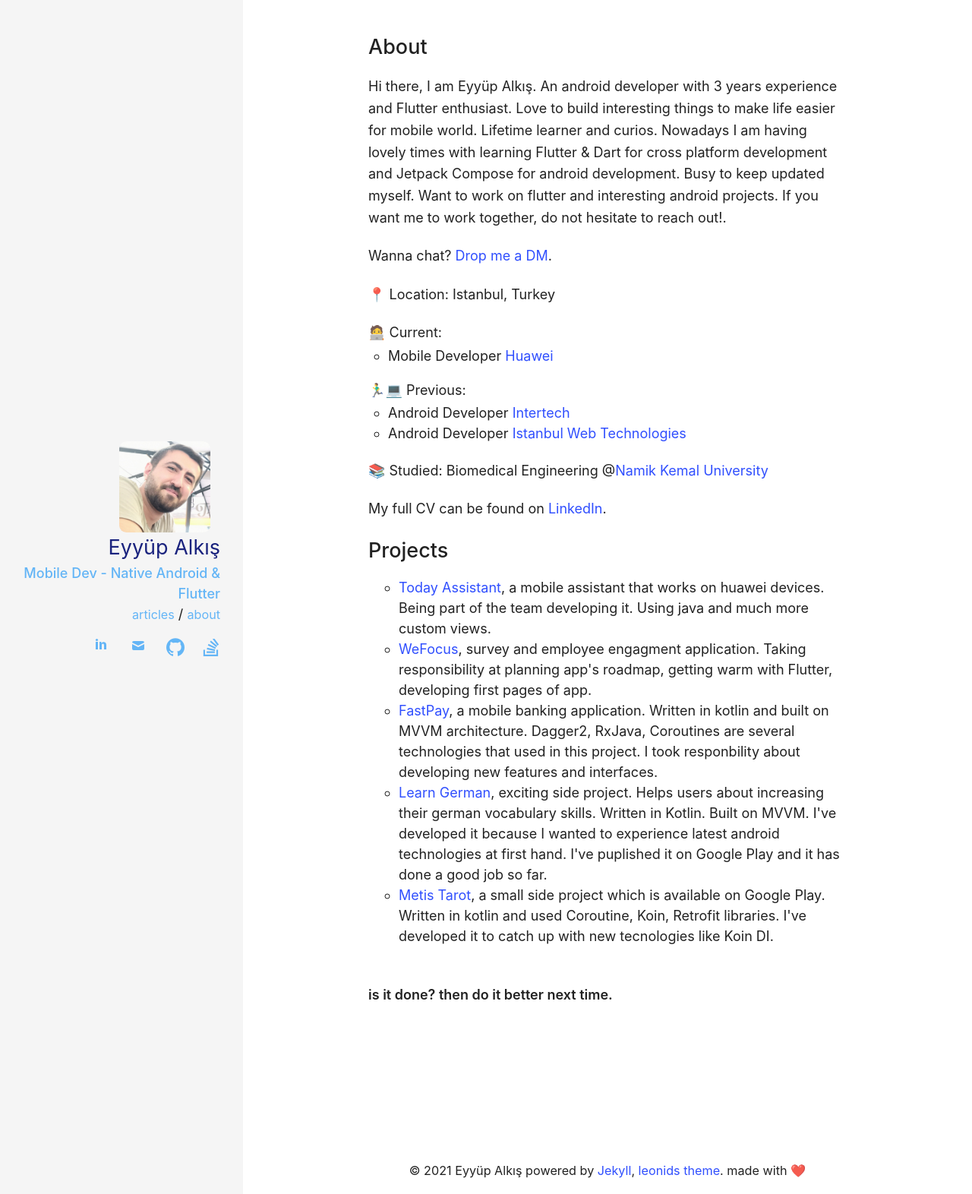
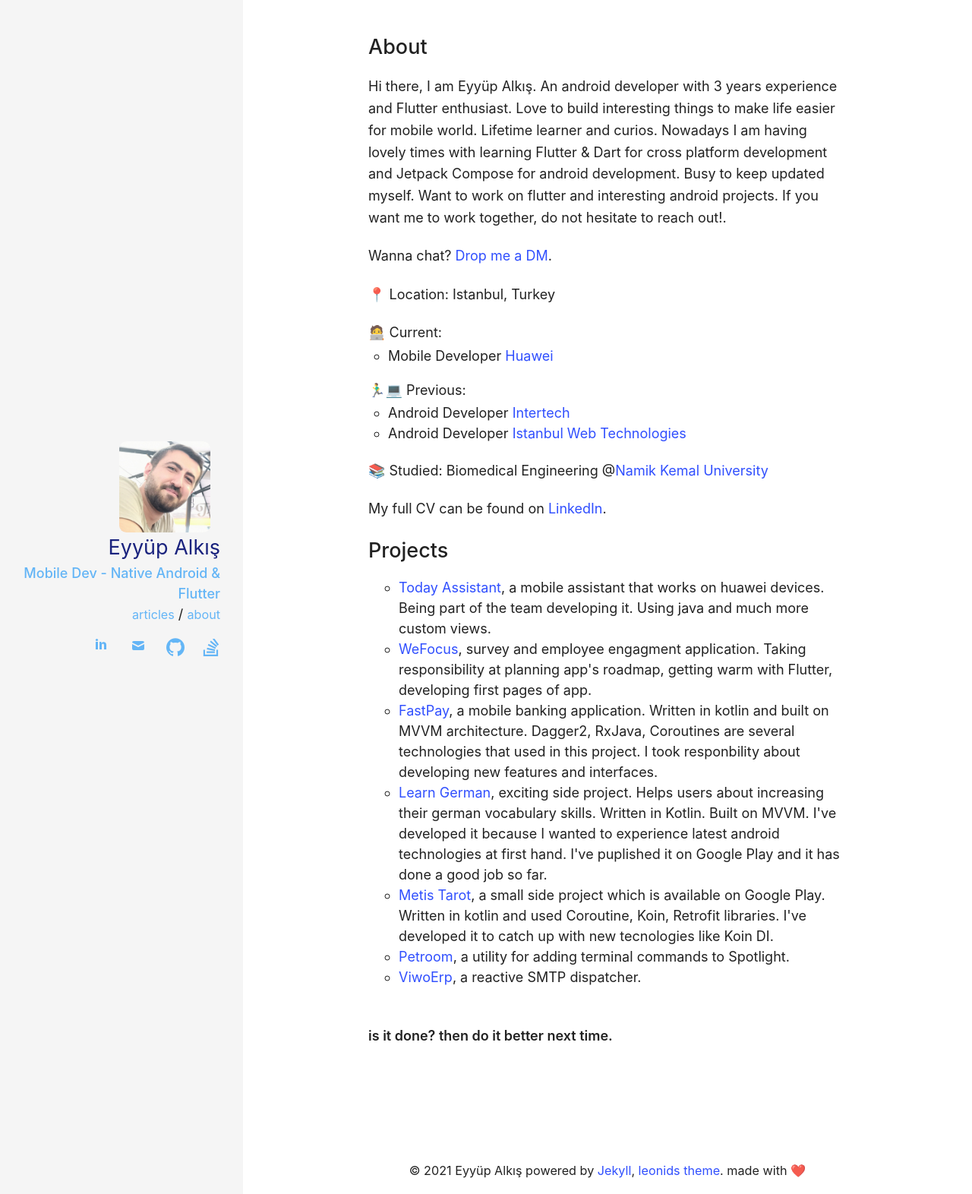
Before and after one commit to EyyupAlkis/About, a Jekyll site: the page built from about.md, in a window 1280 px wide. Shown: the whole page at 76% size. Built offline with Jekyll 4.4.1, drawn with Linux system fonts in a browser that asks for light colours.

Commit message:
project section updated

```diff
--- a/about.md
+++ b/about.md
@@ -73,12 +73,12 @@
     <li>
       <a href="https://play.google.com/store/apps/details?id=dev.alks.metis.horoscopetarot">Metis Tarot</a>, a small side project  which is available on Google Play. Written in kotlin and used Coroutine, Koin, Retrofit libraries. I've developed it to catch up with new tecnologies like Koin DI.
     </li>
-    <!-- <li>
-       <a href="https://shortcutlery.simonknott.de">ViwoErp</a>, a utility for adding terminal commands to Spotlight.
+     <li>
+       <a href="/projects/petroom">Petroom</a>, a utility for adding terminal commands to Spotlight.
     </li>
     <li>
-      <a href="https://github.com/Skn0tt/RailMail">Petroom</a>, a reactive SMTP dispatcher.
-    </li> -->
+      <a href="/projects/viwoerp">ViwoErp</a>, a reactive SMTP dispatcher.
+    </li>
   </ul>
 </details>
 <br />
```
